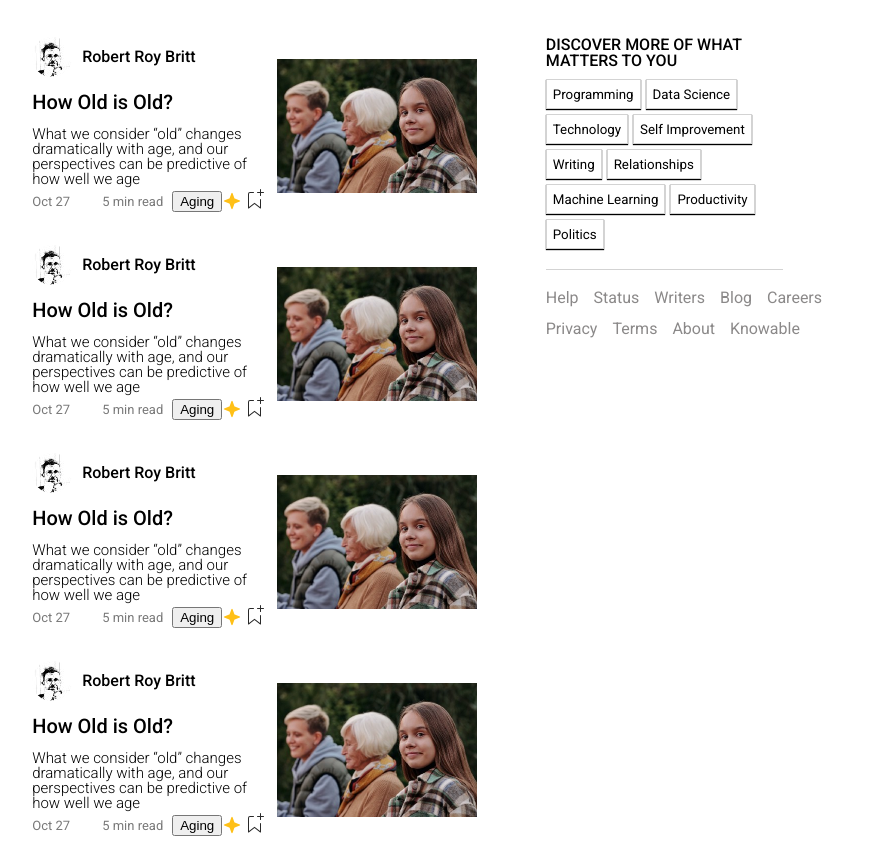
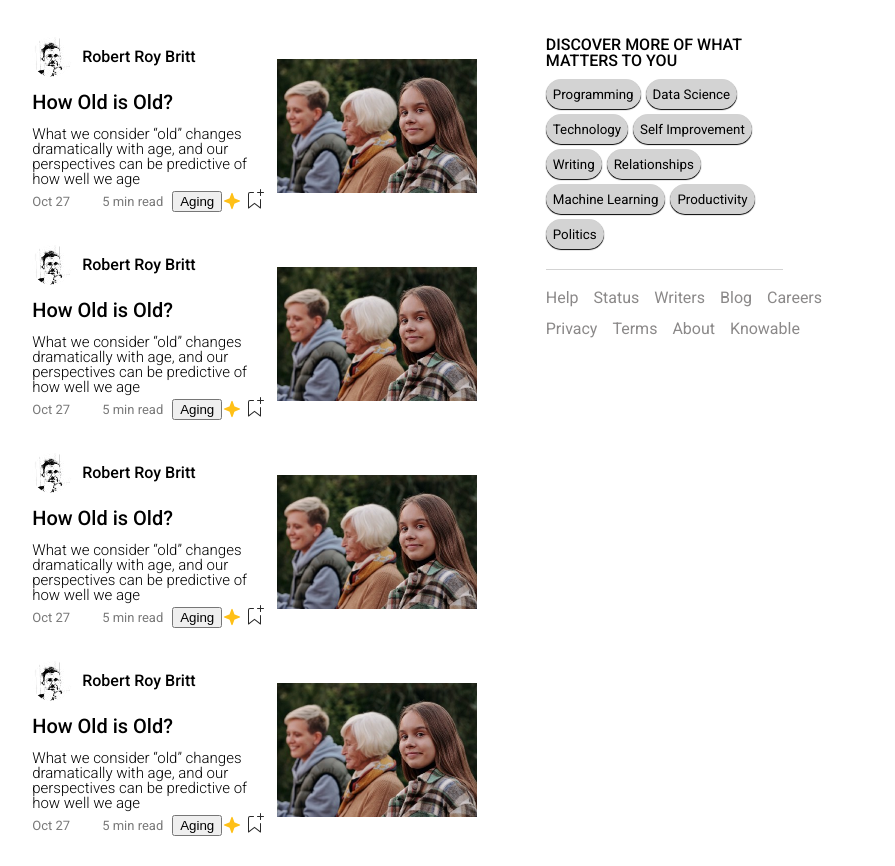
Before and after one commit to angelolaera/U2-W1-D5, a plain HTML site: page index.html in a window 1280 px wide. Shown: the part 1013-1879 px from the top of the page, without its empty margins (191-1086 px from the left). Drawn offline with nearby package versions, Linux system fonts and the light colour scheme.

Commit message:
Update style.css

```diff
--- a/base_di_partenza/assets/css/style.css
+++ b/base_di_partenza/assets/css/style.css
@@ -302,11 +302,12 @@ header {
 }
 
 .buttons button {
-  background-color: white;
+  background-color: lightgray;
   font-family: "Roboto", serif;
   font-weight: 400;
   font-style: normal;
   border: 1px solid lightgray;
+  border-radius: 20px;
   box-shadow: 0 1px 1px 0;
   height: 30px;
   overflow: hidden;
```
